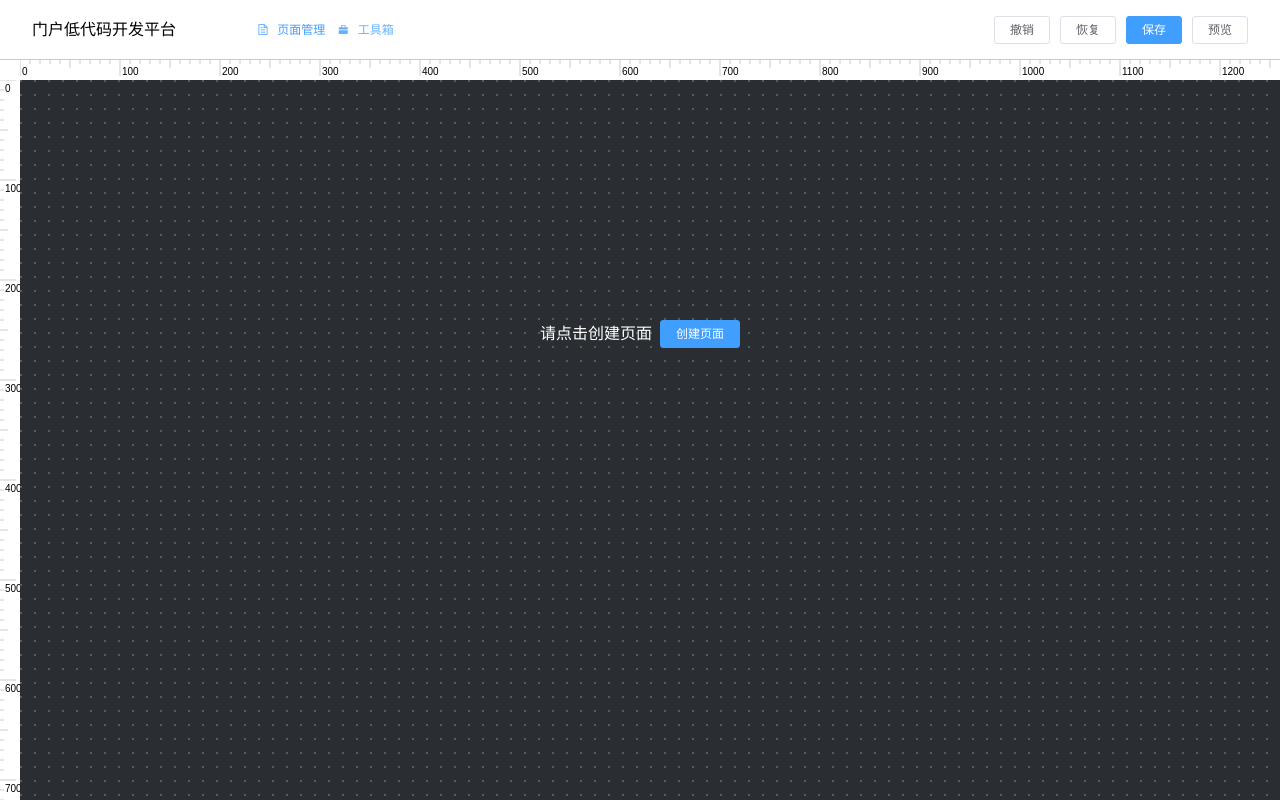
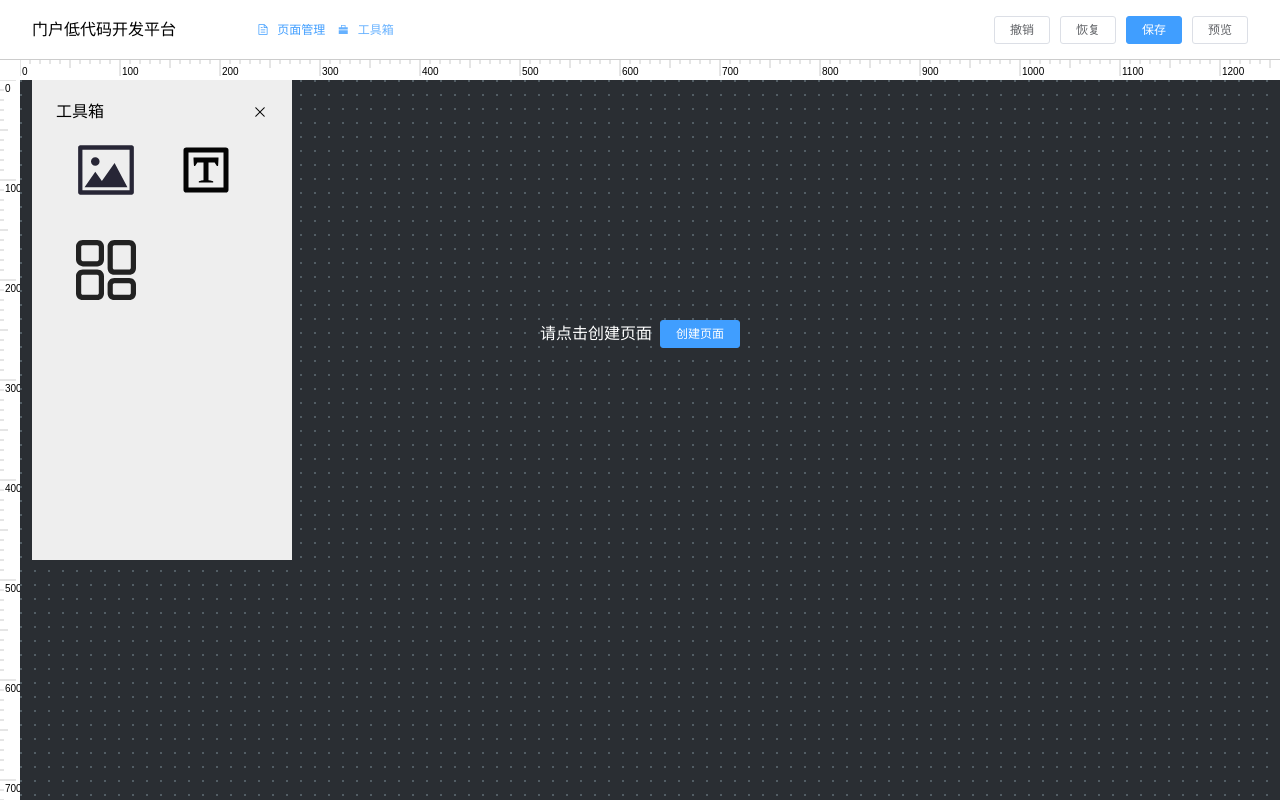
Before and after one commit to iJay/drag-ele-demo, a Vue app: page / in a window 1280 px wide. Both pictures are taken after a click on the button "工具箱". Built offline with nearby package versions, Linux system fonts and the light colour scheme.

Commit message:
feat: 增加工具箱

```diff
--- a/src/views/HomeView.vue
+++ b/src/views/HomeView.vue
@@ -1,26 +1,6 @@
 <template>
   <div class="home">
-    <div class="header">
-      <div class="left">
-        <h2>门户低代码开发平台</h2>
-        <div class="btn-group">
-          <el-button type="text" size="mini" icon="el-icon-document">
-            页面管理
-          </el-button>
-          <el-button type="text" size="mini" icon="el-icon-s-cooperation">
-            工具箱
-          </el-button>
-        </div>
-      </div>
-      <div class="right">
-        <div class="btn-group">
-          <el-button size="mini"> 撤销 </el-button>
-          <el-button size="mini"> 恢复 </el-button>
-          <el-button type="primary" size="mini"> 保存 </el-button>
-          <el-button size="mini"> 预览 </el-button>
-        </div>
-      </div>
-    </div>
+    <HomeHeader />
     <div class="main-content">
       <div class="h-rule">
         <canvas
@@ -43,6 +23,7 @@
 
 <script>
 import HomeEditor from "./components/HomeEditor.vue";
+import HomeHeader from "./components/HomeHeader.vue";
 export default {
   name: "HomeView",
   data() {
@@ -59,6 +40,7 @@ export default {
   },
   components: {
     HomeEditor,
+    HomeHeader,
   },
   mounted() {
     this.hRuleStyle.width = window.innerWidth - 20;
@@ -139,37 +121,6 @@ export default {
   flex-direction: column;
   min-height: 100vh;
 
-  .header {
-    display: flex;
-    align-items: center;
-    box-sizing: border-box;
-    height: 60px;
-    padding: 0 32px;
-    border-bottom: 1px solid #ccc;
-
-    .left {
-      flex: 0 0 50%;
-      width: 50%;
-      display: flex;
-      align-items: center;
-      justify-content: flex-start;
-      .btn-group {
-        width: 200px;
-        display: flex;
-        align-items: center;
-        margin-left: 80px;
-      }
-    }
-
-    .right {
-      flex: 0 0 50%;
-      width: 50%;
-      display: flex;
-      align-items: center;
-      justify-content: flex-end;
-    }
-  }
-
   .main-content {
     flex: 1;
     background: url("@/assets/bg-canvas.png");
--- /dev/null
+++ b/src/views/components/HomeHeader.vue
@@ -0,0 +1,92 @@
+<template>
+  <div class="home-header">
+    <div class="left">
+      <h2>门户低代码开发平台</h2>
+      <div class="btn-group">
+        <el-button type="text" size="mini" icon="el-icon-document">
+          页面管理
+        </el-button>
+        <el-button
+          type="text"
+          size="mini"
+          icon="el-icon-s-cooperation"
+          @click="handleShowToolsModal"
+        >
+          工具箱
+        </el-button>
+      </div>
+    </div>
+    <div class="right">
+      <div class="btn-group">
+        <el-button size="mini"> 撤销 </el-button>
+        <el-button size="mini"> 恢复 </el-button>
+        <el-button type="primary" size="mini"> 保存 </el-button>
+        <el-button size="mini"> 预览 </el-button>
+      </div>
+    </div>
+    <home-tool-modal
+      v-show="isShowToolModal"
+      @close="isShowToolModal = false"
+    />
+  </div>
+</template>
+
+<script>
+import HomeToolModal from "./HomeToolModal.vue";
+export default {
+  name: "HomeHeader",
+  components: {
+    HomeToolModal,
+  },
+  data() {
+    return {
+      isShowToolModal: false,
+    };
+  },
+  methods: {
+    handleShowToolsModal() {
+      this.isShowToolModal = true;
+    },
+    handleCloseToolModal() {
+      this.isShowToolModal = false;
+    },
+  },
+};
+</script>
+
+<style lang="scss">
+.home-header {
+  display: flex;
+  align-items: center;
+  box-sizing: border-box;
+  height: 60px;
+  padding: 0 32px;
+  border-bottom: 1px solid #ccc;
+
+  .left {
+    flex: 0 0 50%;
+    width: 50%;
+    display: flex;
+    align-items: center;
+    justify-content: flex-start;
+    .btn-group {
+      width: 200px;
+      display: flex;
+      align-items: center;
+      margin-left: 80px;
+    }
+  }
+
+  .right {
+    flex: 0 0 50%;
+    width: 50%;
+    display: flex;
+    align-items: center;
+    justify-content: flex-end;
+  }
+}
+.tool-modal {
+  width: 280px;
+  height: 480px;
+}
+</style>
--- /dev/null
+++ b/src/views/components/HomeToolModal.vue
@@ -0,0 +1,107 @@
+<template>
+  <div class="home-tool-modal">
+    <header>
+      <h3>工具箱</h3>
+      <i
+        class="el-icon-close"
+        style="cursor: pointer"
+        @click="$emit('close')"
+      ></i>
+    </header>
+    <ul>
+      <li
+        draggable="true"
+        @dragstart="(e) => handleDragStart(e, item)"
+        v-for="item in widgets"
+        :key="item.label"
+      >
+        <img :src="item.icon" :alt="item.label" />
+      </li>
+    </ul>
+  </div>
+</template>
+
+<script>
+import { mapState } from "vuex";
+import { generateId } from "@/utils";
+export default {
+  name: "HomeToolModal",
+  props: {
+    visible: {
+      type: Boolean,
+      default: false,
+    },
+  },
+  computed: {
+    ...mapState(["widgets"]),
+  },
+  methods: {
+    handleDragStart(e, widgetItem) {
+      // 记录当前拖动元素的鼠标在元素内的位置
+      const mouseInEleX =
+        (e.pageX - e.currentTarget.getBoundingClientRect().x) /
+        e.currentTarget.getBoundingClientRect().width;
+      const mouseInEleY =
+        (e.pageY - e.currentTarget.getBoundingClientRect().y) /
+        e.currentTarget.getBoundingClientRect().height;
+      this.$store.dispatch("changeCoordinate", {
+        mouseInEleX,
+        mouseInEleY,
+      });
+      e.dataTransfer.effectAllowed = "copy";
+      e.dataTransfer.setData("text/plain", widgetItem.componentName);
+      const data = {
+        componentName: widgetItem.componentName,
+        id: generateId(),
+      };
+      e.dataTransfer.setData("application/json", JSON.stringify(data));
+    },
+  },
+};
+</script>
+
+<style lang="scss">
+.home-tool-modal {
+  position: fixed;
+  top: 80px;
+  left: 32px;
+  width: 260px;
+  height: 480px;
+  background: #eee;
+  z-index: 199;
+  box-sizing: border-box;
+  padding: 24px;
+
+  & > header {
+    display: flex;
+    align-items: center;
+    justify-content: space-between;
+  }
+
+  ul {
+    display: flex;
+    flex-wrap: wrap;
+    justify-content: flex-start;
+    align-items: center;
+    list-style: none;
+    padding: 0;
+    margin: 0;
+    li {
+      width: 60px;
+      height: 60px;
+      margin: 20px;
+      display: flex;
+      flex-direction: column;
+      justify-content: center;
+      align-items: center;
+      cursor: move;
+
+      img {
+        display: block;
+        width: 100%;
+        height: 100%;
+      }
+    }
+  }
+}
+</style>
```
